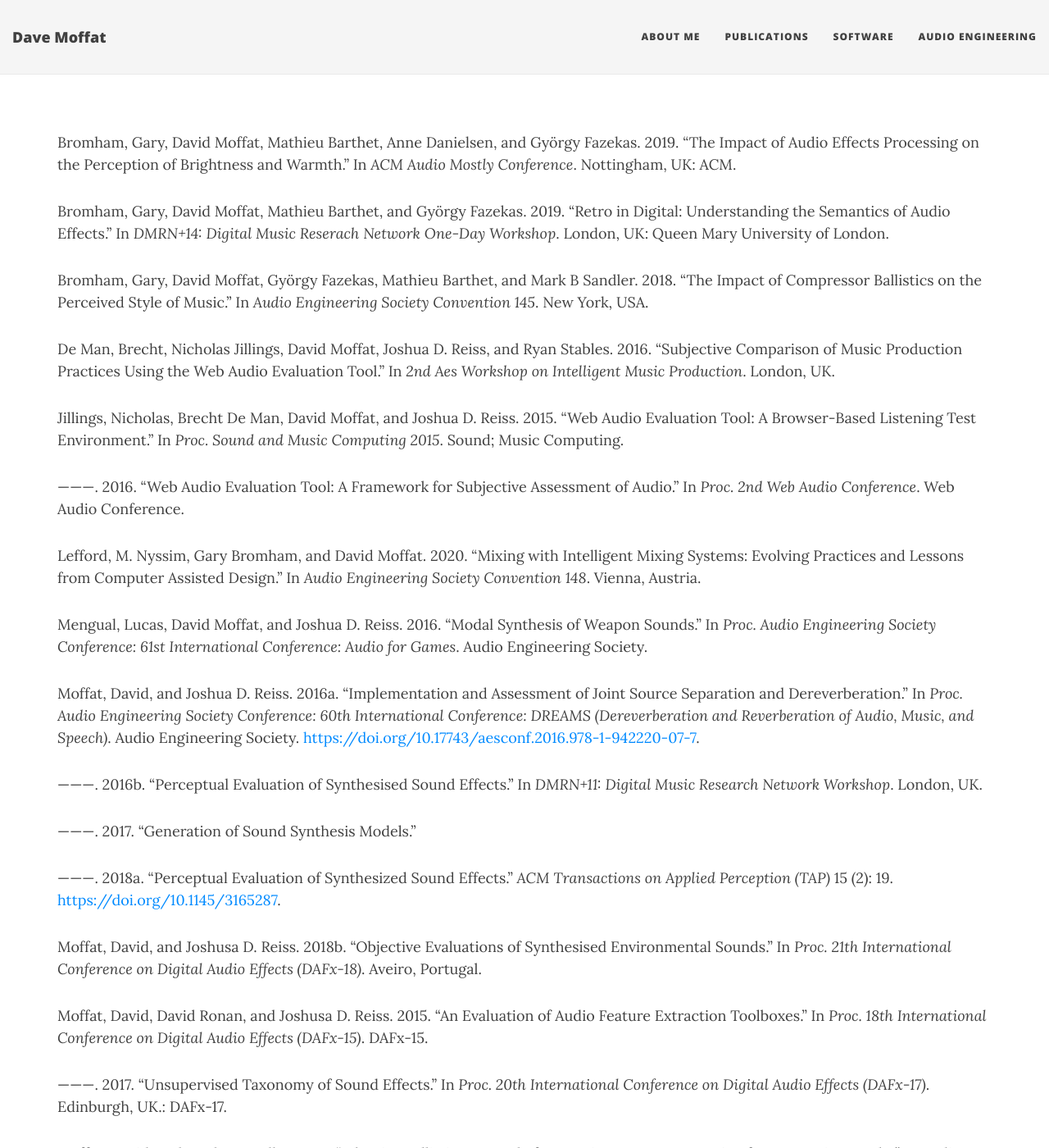
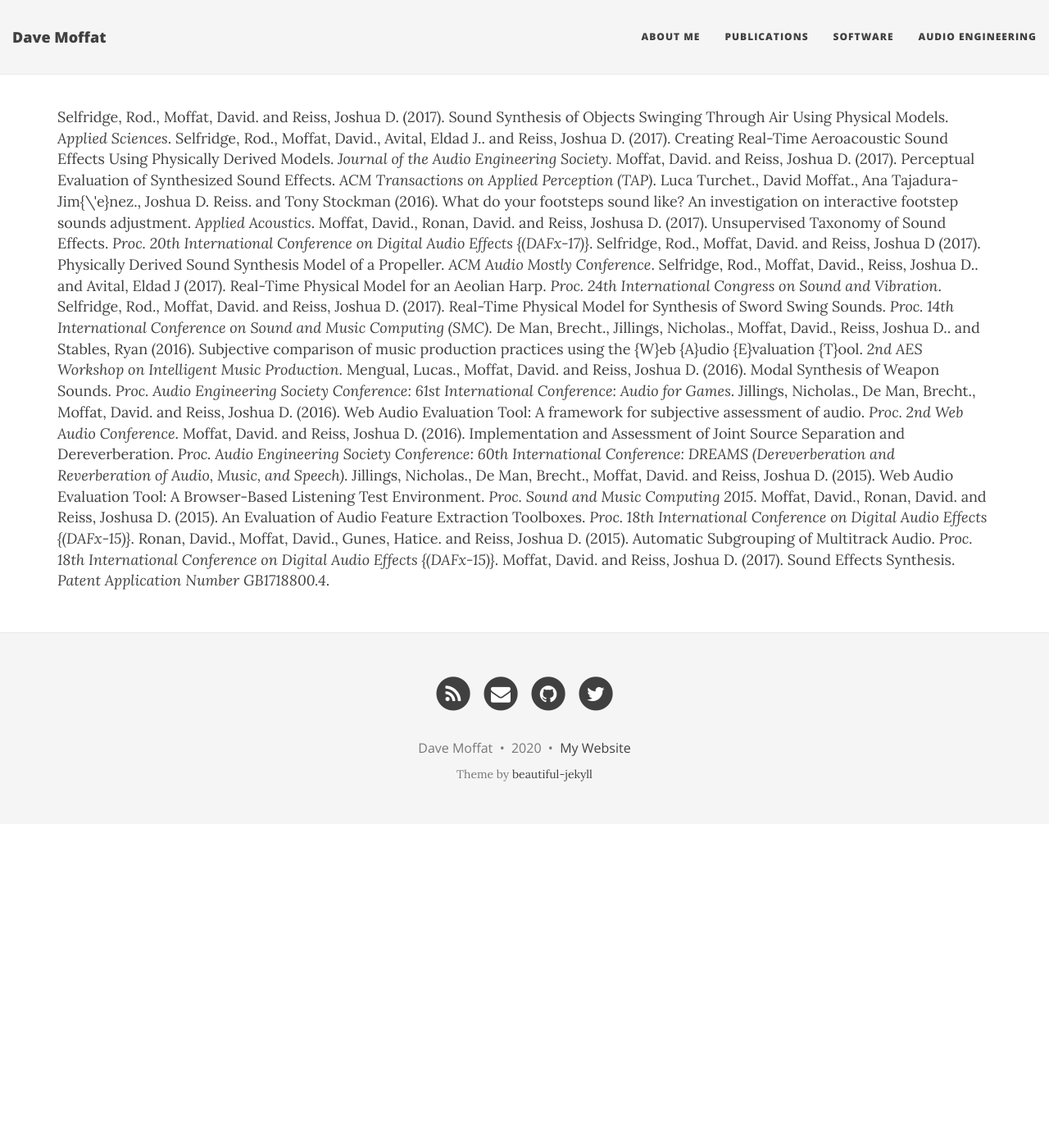
Before and after one commit to davemoffat/davemoffat.github.io, a Jekyll site: the page built from publications.html, in a window 1280 px wide and 1400 px high. Shown: the whole window at 82% size. Built offline with Jekyll 4.4.1, drawn with Linux system fonts in a browser that asks for light colours; nearby versions of some CDN libraries; some of the changed text lies outside the part shown.

Commit message:
updating publications

```diff
--- a/publications.html
+++ b/publications.html
@@ -2,7 +2,58 @@
 layout: default
 title: Bibliography
 ---
-<div id="refs" class="references">
+<span id="Selfridge17SwingingObjects">
+Selfridge, Rod., Moffat, David. and Reiss, Joshua D. (2017). Sound Synthesis of Objects Swinging Through Air Using Physical Models. <i>Applied Sciences</i>.
+</span>
+<span id="selfridge2017aeroacoustic">
+Selfridge, Rod., Moffat, David., Avital, Eldad J.. and Reiss, Joshua D. (2017). Creating Real-Time Aeroacoustic Sound Effects Using Physically Derived Models. <i>Journal of the Audio Engineering Society</i>.
+</span>
+<span id="moffat17subjective">
+Moffat, David. and Reiss, Joshua D. (2017). Perceptual Evaluation of Synthesized Sound Effects. <i>ACM Transactions on Applied Perception (TAP)</i>.
+</span>
+<span id="turchet16Footstep">
+Luca Turchet., David Moffat., Ana Tajadura-Jim{\'e}nez., Joshua D. Reiss. and Tony Stockman (2016). What do your footsteps sound like? An investigation on interactive footstep sounds adjustment. <i>Applied Acoustics</i>.
+</span>
+<span id="moffat17taxonomy">
+Moffat, David., Ronan, David. and Reiss, Joshusa D. (2017). Unsupervised Taxonomy of Sound Effects. <i>Proc. 20th International Conference on Digital Audio Effects {(DAFx-17)}</i>.
+</span>
+<span id="Selfridge17Propeller">
+Selfridge, Rod., Moffat, David. and Reiss, Joshua D (2017). Physically Derived Sound Synthesis Model of a Propeller. <i>ACM Audio Mostly Conference</i>.
+</span>
+<span id="Selfridge17AeolianHarp">
+Selfridge, Rod., Moffat, David., Reiss, Joshua D.. and Avital, Eldad J (2017). Real-Time Physical Model for an Aeolian Harp. <i>Proc. 24th International Congress on Sound and Vibration</i>.
+</span>
+<span id="Selfridge17Sword">
+Selfridge, Rod., Moffat, David. and Reiss, Joshua D. (2017). Real-Time Physical Model for Synthesis of Sword Swing Sounds. <i>Proc. 14th International Conference on Sound and Music Computing (SMC)</i>.
+</span>
+<span id="deman2016waet">
+De Man, Brecht., Jillings, Nicholas., Moffat, David., Reiss, Joshua D.. and Stables, Ryan (2016). Subjective comparison of music production practices using the {W}eb {A}udio {E}valuation {T}ool. <i>2nd AES Workshop on Intelligent Music Production</i>.
+</span>
+<span id="mengal16Weapon">
+Mengual, Lucas., Moffat, David. and Reiss, Joshua D. (2016). Modal Synthesis of Weapon Sounds. <i>Proc. Audio Engineering Society Conference: 61st International Conference: Audio for Games</i>.
+</span>
+<span id="jillings16WebAudio">
+Jillings, Nicholas., De Man, Brecht., Moffat, David. and Reiss, Joshua D. (2016). Web Audio Evaluation Tool: A framework for subjective assessment of audio. <i>Proc. 2nd Web Audio Conference</i>.
+</span>
+<span id="moffat16Dereverberation">
+Moffat, David. and Reiss, Joshua D. (2016). Implementation and Assessment of Joint Source Separation and Dereverberation. <i>Proc. Audio Engineering Society Conference: 60th International Conference: DREAMS (Dereverberation and Reverberation of Audio, Music, and Speech)</i>.
+</span>
+<span id="jillings15WebAudio">
+Jillings, Nicholas., De Man, Brecht., Moffat, David. and Reiss, Joshua D. (2015). Web Audio Evaluation Tool: A Browser-Based Listening Test Environment. <i>Proc. Sound and Music Computing 2015</i>.
+</span>
+<span id="moffat15features">
+Moffat, David., Ronan, David. and Reiss, Joshusa D. (2015). An Evaluation of Audio Feature Extraction Toolboxes. <i>Proc. 18th International Conference on Digital Audio Effects {(DAFx-15)}</i>.
+</span>
+<span id="ronan15subgrouping">
+Ronan, David., Moffat, David., Gunes, Hatice. and Reiss, Joshua D. (2015). Automatic Subgrouping of Multitrack Audio. <i>Proc. 18th International Conference on Digital Audio Effects {(DAFx-15)}</i>.
+</span>
+<span id="moffat17patent">
+Moffat, David. and Reiss, Joshua D. (2017). Sound Effects Synthesis. <i>Patent Application Number GB1718800.4</i>.
+</span>
+
+
+
+<!-- <div id="refs" class="references">
 <div id="ref-bromham19brightness">
 <p>Bromham, Gary, David Moffat, Mathieu Barthet, Anne Danielsen, and György Fazekas. 2019. “The Impact of Audio Effects Processing on the Perception of Brightness and Warmth.” In <em>ACM Audio Mostly Conference</em>. Nottingham, UK: ACM.</p>
 </div>
@@ -97,3 +148,4 @@ title: Bibliography
 <p>Wilmering, Thomas, David Moffat, Alessia Milo, and Mark B Sandler. 2020. “A History of Audio Effects.” <em>Applied Sciences</em>. <a href="https://doi.org/10.3390/app10030791">https://doi.org/10.3390/app10030791</a>.</p>
 </div>
 </div>
+ -->
```
